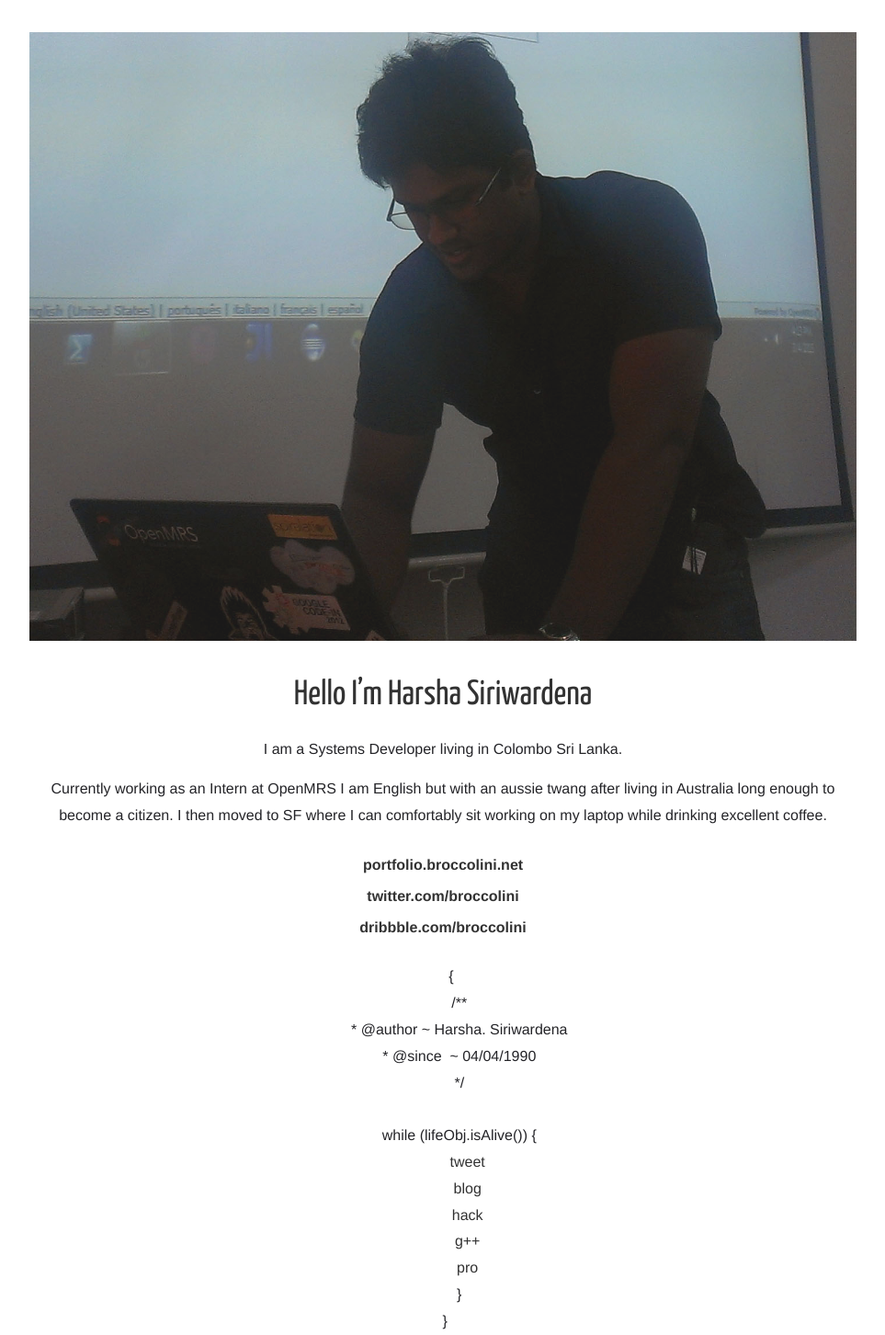
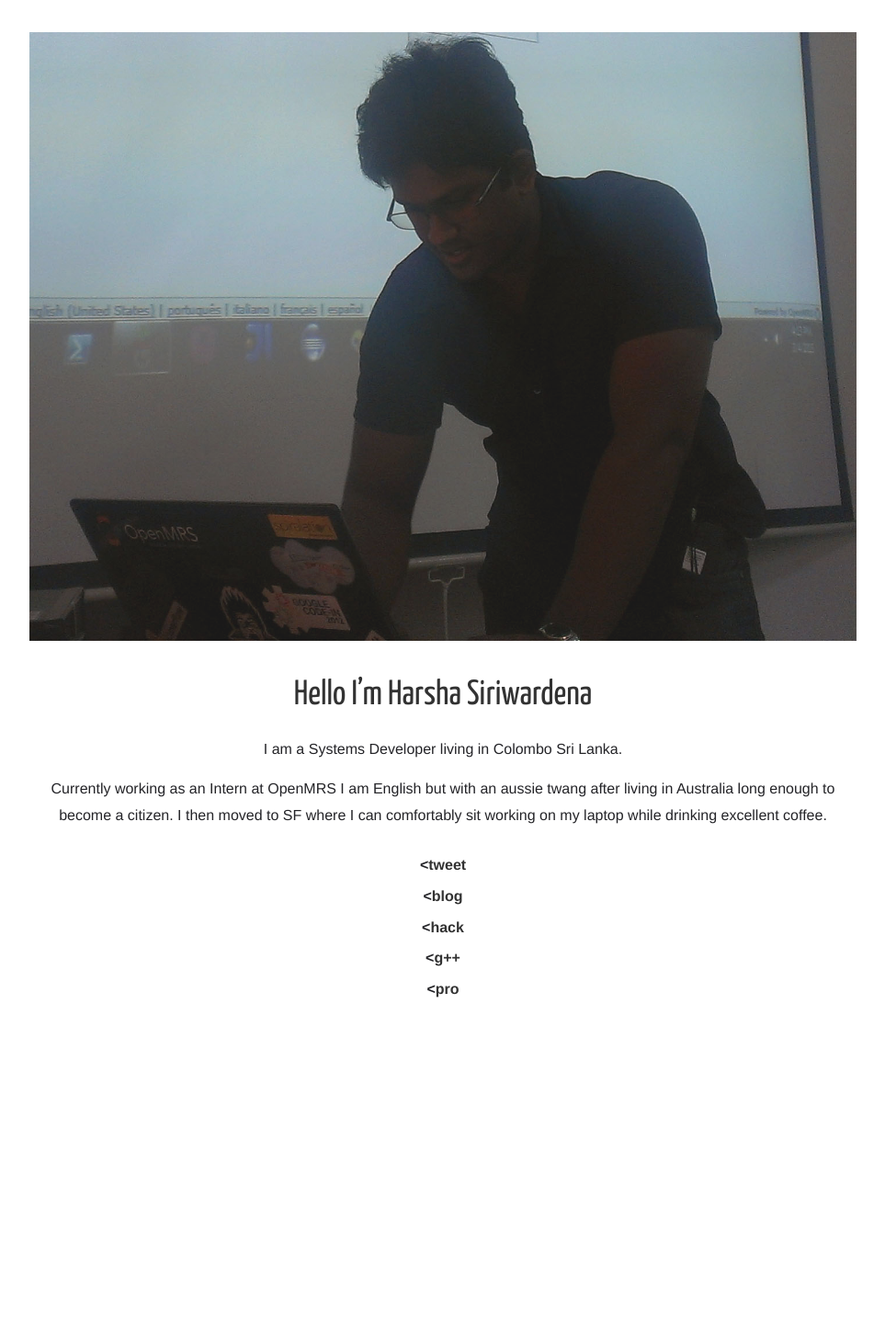
Before and after one commit to harshadura/harshadura.github.com, a Jekyll site: the page built from index.html, in a window 1280 px wide. Shown: the whole page at 92% size, without its empty margins (158-1121 px from the left). Built offline with Jekyll 4.4.1, drawn with Linux system fonts in a browser that asks for light colours; Markdown is read by kramdown in place of the engine named in the settings; after the commit the page ends 1116 px from its top, so only the background shows below that.

Commit message:
Update index.html

```diff
--- a/index.html
+++ b/index.html
@@ -12,29 +12,15 @@
 					<p>Currently working as an Intern at OpenMRS I am English but with an aussie twang after living in Australia long enough to become a citizen. I then moved to SF where I can comfortably sit working on my laptop while drinking excellent coffee.</p>
 
 				<div class="links">
-						<p><a href="http://portfolio.broccolini.net/">portfolio.broccolini.net</a></p>
-						<p><a href="http://twitter.com/broccolini/">twitter.com/broccolini</a></p>
-						<p><a href="http://dribbble.com/broccolini">dribbble.com/broccolini</a></p>
+
+   	    <p><<a href='http://twitter.com/harshadura' target="_blank">tweet</a></p>
+            <p><<a href='http://blog.harshadura.net' target="_blank">blog</a></p>
+            <p><<a href='http://github.com/harshadura' target="_blank">hack</a></p>
+            <p><<a href="https://plus.google.com/101904912844405170022/about" target="_blank">g++</a></p>
+            <p><<a href="http://www.linkedin.com/in/harshadura" target="_blank">pro</a></p>
+
 					</div><!-- End links -->
 
-				<div>
-<pre class="highlight">
-    {
-        /**
-        * @author ~ Harsha. Siriwardena
-        * @since  ~ 04/04/1990
-        */
-
-        while (lifeObj.isAlive()) {
-            <a href='http://twitter.com/harshadura' target="_blank">tweet</a>
-            <a href='http://blog.harshadura.net' target="_blank">blog</a>
-            <a href='http://github.com/harshadura' target="_blank">hack</a>
-            <a href="https://plus.google.com/101904912844405170022/about" target="_blank">g++</a>
-            <a href="http://www.linkedin.com/in/harshadura" target="_blank">pro</a>
-        }
-    }
-</pre>
-	</div>
 
 			</header><!-- End-header -->
 
```
